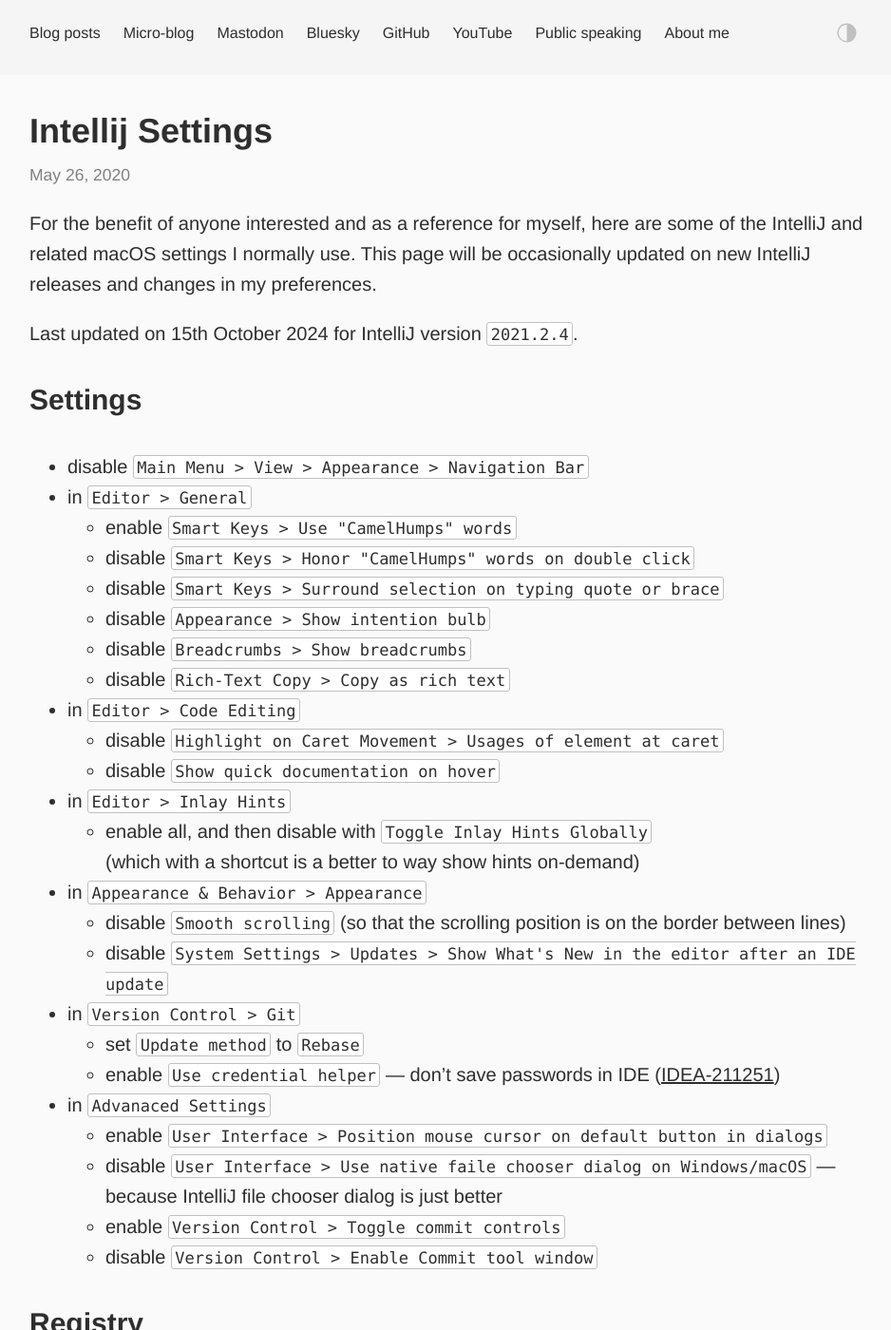
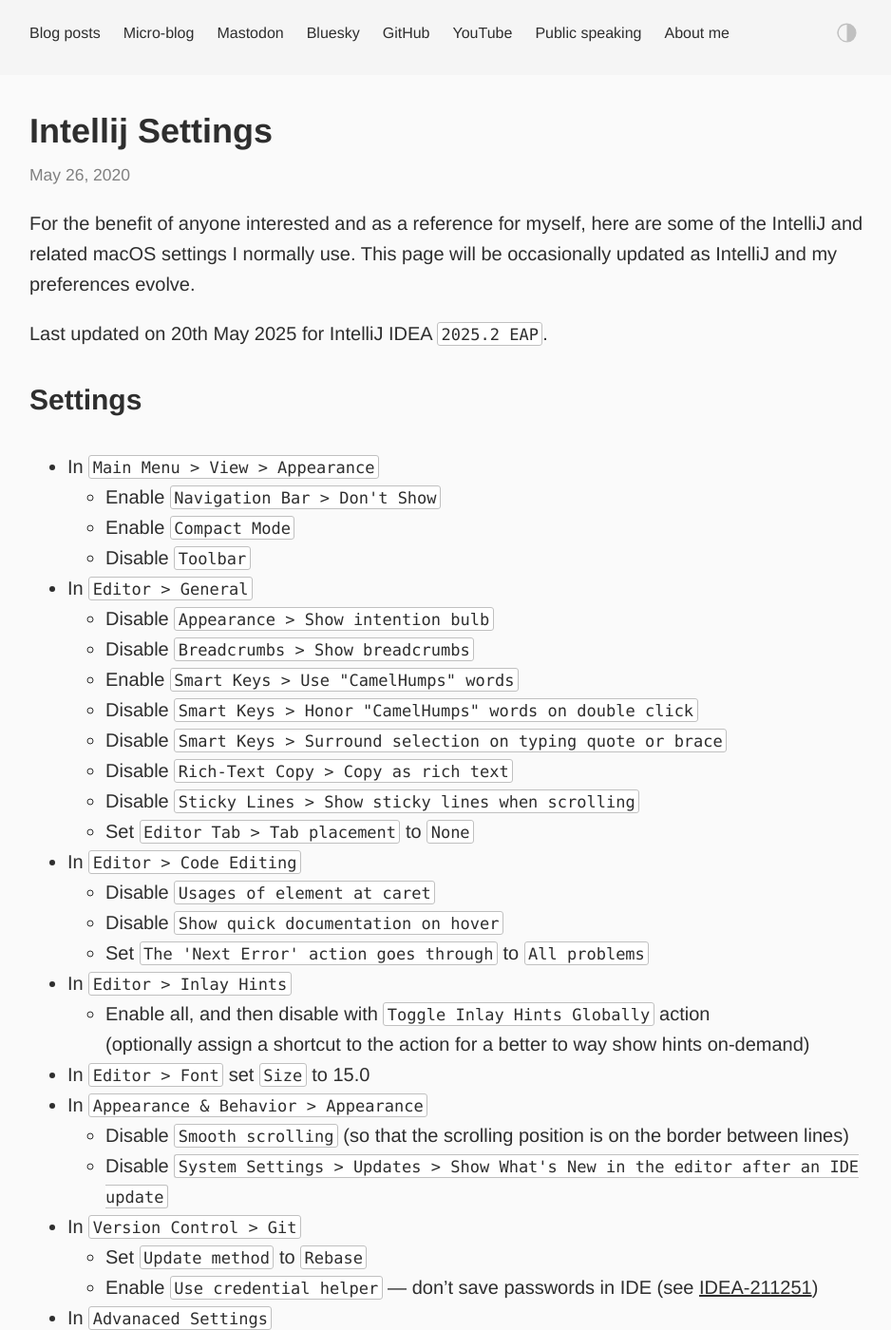
Before and after one commit to dkandalov/dkandalov.github.io, a Jekyll site: the page built from _posts/2020-05-26-intellij-settings.md, in a window 1280 px wide and 1400 px high. Shown: the whole window at 95% size, without its empty margins (161-1099 px from the left). Built offline with Jekyll 4.4.1, drawn with Linux system fonts in a browser that asks for light colours; our own code applies the rules of GitHub Pages for plain Markdown files; some of the changed text lies outside the part shown.

Commit message:
update intellij settings blog

```diff
--- a/_posts/2020-05-26-intellij-settings.md
+++ b/_posts/2020-05-26-intellij-settings.md
@@ -2,68 +2,87 @@
 permalink: intellij-settings
 ---
 
-For the benefit of anyone interested and as a reference for myself, here are some of the IntelliJ and related macOS settings I normally use. This page will be occasionally updated on new IntelliJ releases and changes in my preferences.
+For the benefit of anyone interested and as a reference for myself, here are some of the IntelliJ and related macOS settings I normally use. This page will be occasionally updated as IntelliJ and my preferences evolve.
 
-Last updated on 15th October 2024 for IntelliJ version `2021.2.4`.
+Last updated on 20th May 2025 for IntelliJ IDEA `2025.2 EAP`.
 
 ### Settings
- - disable `Main Menu > View > Appearance > Navigation Bar`
- - in `Editor > General`
-     - enable `Smart Keys > Use "CamelHumps" words`
-     - disable `Smart Keys > Honor "CamelHumps" words on double click`
-     - disable `Smart Keys > Surround selection on typing quote or brace`
-     - disable `Appearance > Show intention bulb`
-     - disable `Breadcrumbs > Show breadcrumbs`
-     - disable `Rich-Text Copy > Copy as rich text`
- - in `Editor > Code Editing`
-     - disable `Highlight on Caret Movement > Usages of element at caret`
-     - disable `Show quick documentation on hover`
- - in `Editor > Inlay Hints`
-     - enable all, and then disable with `Toggle Inlay Hints Globally` <br/>
-       (which with a shortcut is a better to way show hints on-demand)
- - in `Appearance & Behavior > Appearance`
-     - disable `Smooth scrolling` (so that the scrolling position is on the border between lines)
-     - disable `System Settings > Updates > Show What's New in the editor after an IDE update`
- - in `Version Control > Git`
-     - set `Update method` to `Rebase`
-     - enable `Use credential helper` — don't save passwords in IDE ([IDEA-211251](https://youtrack.jetbrains.com/issue/IDEA-211251))
- - in `Advanaced Settings`
-     - enable `User Interface > Position mouse cursor on default button in dialogs`
-     - disable `User Interface > Use native faile chooser dialog on Windows/macOS` — because IntelliJ file chooser dialog is just better
-     - enable `Version Control > Toggle commit controls`
-     - disable `Version Control > Enable Commit tool window`
+- In `Main Menu > View > Appearance`
+   - Enable `Navigation Bar > Don't Show`
+   - Enable `Compact Mode`
+   - Disable `Toolbar`
+- In `Editor > General`
+   - Disable `Appearance > Show intention bulb`
+   - Disable `Breadcrumbs > Show breadcrumbs`
+   - Enable `Smart Keys > Use "CamelHumps" words`
+   - Disable `Smart Keys > Honor "CamelHumps" words on double click`
+   - Disable `Smart Keys > Surround selection on typing quote or brace`
+   - Disable `Rich-Text Copy > Copy as rich text`
+   - Disable `Sticky Lines > Show sticky lines when scrolling`
+   - Set `Editor Tab > Tab placement` to `None`
+- In `Editor > Code Editing`
+   - Disable `Usages of element at caret`
+   - Disable `Show quick documentation on hover`
+   - Set `The 'Next Error' action goes through` to `All problems`
+- In `Editor > Inlay Hints`
+   - Enable all, and then disable with `Toggle Inlay Hints Globally` action<br/>
+     (optionally assign a shortcut to the action for a better to way show hints on-demand)
+- In `Editor > Font` set `Size` to 15.0
+- In `Appearance & Behavior > Appearance`
+   - Disable `Smooth scrolling` (so that the scrolling position is on the border between lines)
+   - Disable `System Settings > Updates > Show What's New in the editor after an IDE update`
+- In `Version Control > Git`
+   - Set `Update method` to `Rebase`
+   - Enable `Use credential helper` — don't save passwords in IDE (see [IDEA-211251](https://youtrack.jetbrains.com/issue/IDEA-211251))
+- In `Advanaced Settings`
+   - Enable `User Interface > Position mouse cursor on default button in dialogs`
+   - Disable `User Interface > Use native faile chooser dialog on Windows/macOS` — because IntelliJ file chooser dialog is just better
+   - Enable `Version Control > Toggle commit controls`
+   - Disable `Version Control > Enable Commit tool window`
 
 ### Registry
-Use `Find Action` and search for "Registry...":
- - disable `ide.allow.merge.buttons` — <br/>
+Invoke `Find Action` and search for "Registry...":
+ - Disable `ide.allow.merge.buttons` — <br/>
    don't merge buttons in VCS dialogs (see [IJPL-87262](https://youtrack.jetbrains.com/issue/IJPL-87262), [IJPL-80718](https://youtrack.jetbrains.com/issue/IJPL-80718), etc.)
- - disable `light.edit.file.open.enabled` — <br/>
+ - Disable `light.edit.file.open.enabled` — <br/>
    because light editor it's not ready yet (see [IDEA-236868](https://youtrack.jetbrains.com/issue/IDEA-236868))
- - enable `analyze.exceptions.on.the.fly` — <br/>
+ - Enable `analyze.exceptions.on.the.fly` — <br/>
    automatically analyze clipboard content for stacktrace on IDE frame activation
- - enable `ide.completion.delay.autopopup.until.completed` — <br/>
+ - Enable `ide.completion.delay.autopopup.until.completed` — <br/>
    deterministic auto-completion results (see [KT-29042](https://youtrack.jetbrains.com/issue/KT-29042))
- - disable `debugger.valueTooltipAutoShow` — no debugger tooltip on mouse over
- - disable `show.live.templates.in.completion` (see [IDEA-216928](https://youtrack.jetbrains.com/issue/IDEA-216928))
- - increase `undo.globalUndoLimit` and `undo.documentUndoLimit`
- - enable `toolwindow.disable.overlay.by.double.key` — <br/>
+ - Disable `debugger.valueTooltipAutoShow` — no debugger tooltip on mouse over
+ - Disable `show.live.templates.in.completion` (see [IDEA-216928](https://youtrack.jetbrains.com/issue/IDEA-216928))
+ - Increase `undo.globalUndoLimit` and `undo.documentUndoLimit`
+ - Enable `toolwindow.disable.overlay.by.double.key` — <br/>
    because when using `alt+...` shortcuts (e.g. with [IJKL shortcuts plugin](https://github.com/dkandalov/ijkl-shortcuts-plugin))
    it can be annoying in presentation mode to accidentally open tool window overlay (see [IDEA-112097](https://youtrack.jetbrains.com/issue/IDEA-112097))
- - enable `vcs.background.commit.checks` — perform commit checks in background
- - disable `ide.switcher.tool.window.list` and `ide.recent.files.tool.window.list` — hide tool windows from switcher and recent file popups (see [IDEA-131137](https://youtrack.jetbrains.com/issue/IDEA-131137))
+ - Disable `ide.switcher.tool.window.list` and `ide.recent.files.tool.window.list` — don't show tool windows in switcher and recent file popups (see [IDEA-131137](https://youtrack.jetbrains.com/issue/IDEA-131137))
+ - Disable `project.tree.structure.show.url` to hide the path next to the project name in the Project tool window
 
-### Keymap
- - reassign `F1` to [QuickFix plugin](https://github.com/dkandalov/quick-fix)
- - use [IJKL shortcuts plugin](https://github.com/dkandalov/ijkl-shortcuts-plugin) for navigation
- - use `alt+\` for "Show Context Menu" (right click menu)
- - use `cmd+2` for Git tool window
- - use `cmd+M` for "Scroll to Center"
- - use `cmd+shift+G` for "Execute Gradle Task"
- - assign a shortcut to `Window > Notifications > Close First / Close All` (see [IDEA-218434](https://youtrack.jetbrains.com/issue/IDEA-218434))
+### Keymap (based on "IntelliJ IDEA Classic")
+- Use [IJKL shortcuts plugin](https://github.com/dkandalov/ijkl-shortcuts-plugin) for navigation
+- Assign `F1` to `Quick Fix` (see [QuickFix plugin](https://github.com/dkandalov/quick-fix)), remove it from `Context Help`
+- Assign `alt+\` to `Show Context Menu` (i.e. the popup window displayed on the right click)
+- Assign `alt+1` to `Project` tool window
+- Assign `cmd+2` and `alt+2` to `Version Control` tool window
+- Assign `cmd+9` to `Live Plugins` tool window (see [LivePlugin plugin](https://github.com/dkandalov/live-plugin))
+- Assign `cmd+§` and `alt+§` (i.e. to the key left of `1`) to `Main Menu > View > Tool Windows`
+- Assign `cmd+M` to `Scroll to Center`
+- Assign `cmd+F4` to `Close Project`
+- Assign `cmd+shift+G` to `Execute Gradle Task`
+- Assign `cmd+ctrl+shift+P` to `Enter Presentation Mode`
+- Assign `alt+shift+9` to `Put arguments/parameters on separate lines` intentions
+- Assign `alt+shift+8` to `Put arguments/parameters on one line` intentions
+- Assign `alt+shift+7` to `Add names to call arguments` and `Remove all argument names` intentions
+- Assign `cmd+alt+H` to `Window > Notifications > Close First / Close All` (see [IDEA-218434](https://youtrack.jetbrains.com/issue/IDEA-218434))
+- Assign `ctrl+d` to `Show Diff for Lines`
+- Assign `ctrl+b` to `Version Control Systems > Git > Branches` popup window
+- Remove `Markdown > Create Link` shortcut because it clashes with `Toggle Case`
+- Remove `Increase/Decrease Font Size in All Editors` shortcuts
 
 ### macOS
- - disable accents `defaults write -g ApplePressAndHoldEnabled -bool false`
- - max values for `Preferences > Keyboard > Key Repeat / Delay Until Repeat`
- - map CapsLock to Control in `Preferences > Keyboard > Modifier Keys...`
- - disable shortcuts in `Preferences > Keyboard > Shortcuts` which clash with IntelliJ, e.g. `cmd+shift+/`
- - disable option-space, see [https://superuser.com/questions/78245](https://superuser.com/questions/78245)
+- Disable accents `defaults write -g ApplePressAndHoldEnabled -bool false`
+- Max values for `Preferences > Keyboard > Key Repeat / Delay Until Repeat`
+- Map CapsLock to Control in `Preferences > Keyboard > Modifier Keys...`
+- Disable shortcuts in `Preferences > Keyboard > Shortcuts` which clash with IntelliJ, e.g. `cmd+shift+/`
+- Disable option-space, see [https://superuser.com/questions/78245](https://superuser.com/questions/78245)
```
